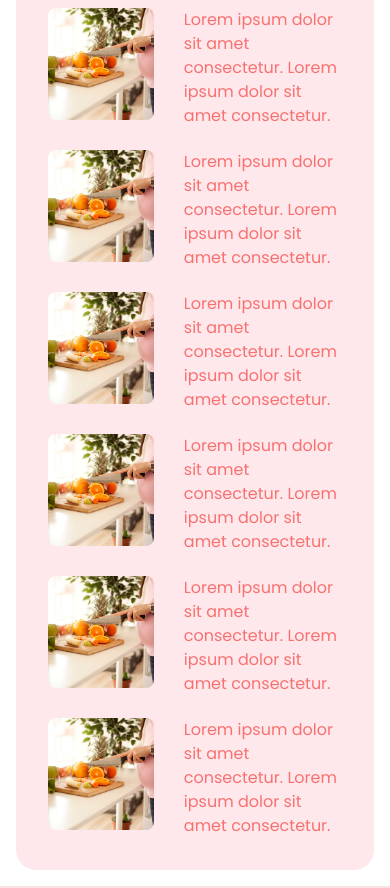
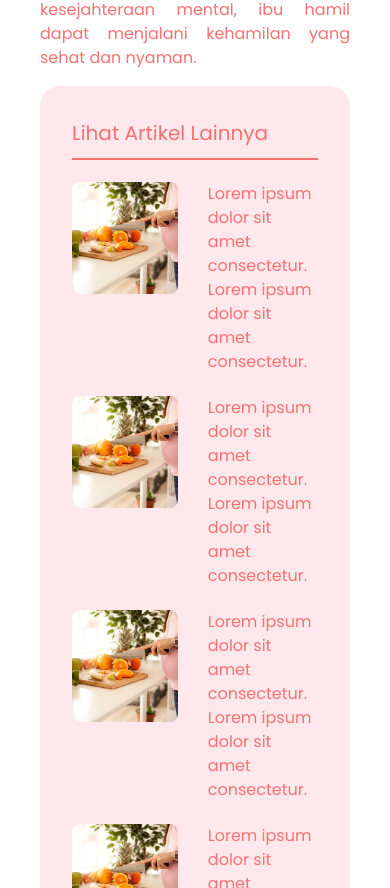
Before and after one commit to prasetyoedi/gernimas, a Next.js app: page /detail_artikel in a window 390 px wide. Shown: the part 1476-2364 px from the top of the page. Built offline with nearby package versions, Linux system fonts and the light colour scheme.

Commit message:
update detail artikel

```diff
--- a/components/ArtikelLainnya.js
+++ b/components/ArtikelLainnya.js
@@ -1,13 +1,16 @@
 import React from "react";
+import Link from "next/link";
 
 const GambarArtikelLainnya = ({ imageSrc, content }) => {
   return (
+    <Link href="detail_artikel">
         <div className="flex items-start gap-[30px] self-stretch mt-3">
             <img src={imageSrc} className="w-[186px] h-[112px] rounded-lg" alt="Related Article Image" />
             <p className="text-red-400">
                 {content}
             </p>
         </div>
+    </Link>
   );
 };
 
@@ -36,7 +39,8 @@ const ArtikelLainnya = () => {
     {
       imageSrc: "/assets/images/article/artikel_lain.png",
       content: "Lorem ipsum dolor sit amet consectetur. Lorem ipsum dolor sit amet consectetur."
-    }
+    },
+
   ];
 
   return (
--- a/pages/detail_artikel.js
+++ b/pages/detail_artikel.js
@@ -10,7 +10,7 @@ const DetailArtikel = () => {
   return (
     <div>
       <Navbar />
-      <div className="flex flex-col md:flex-row justify-start items-start gap-4 md:gap-20 p-4 md:p-16 bg-white">
+      <div className="flex flex-col md:flex-row justify-start items-start gap-4 md:gap-20 p-10 md:p-16 bg-white">
         <div className="flex flex-col w-full md:w-[990px] h-auto md:h-[1028px] items-start space-y-[34px]">
           <p className="w-full md:w-[763px] text-[25px] font-bold leading-[30px] text-red-400">
             Tips Kehamilan Sehat: Nutrisi dan Gizi yang Tepat untuk Ibu Hamil
```
Lines whose indentation alone changed are shown as unchanged.
